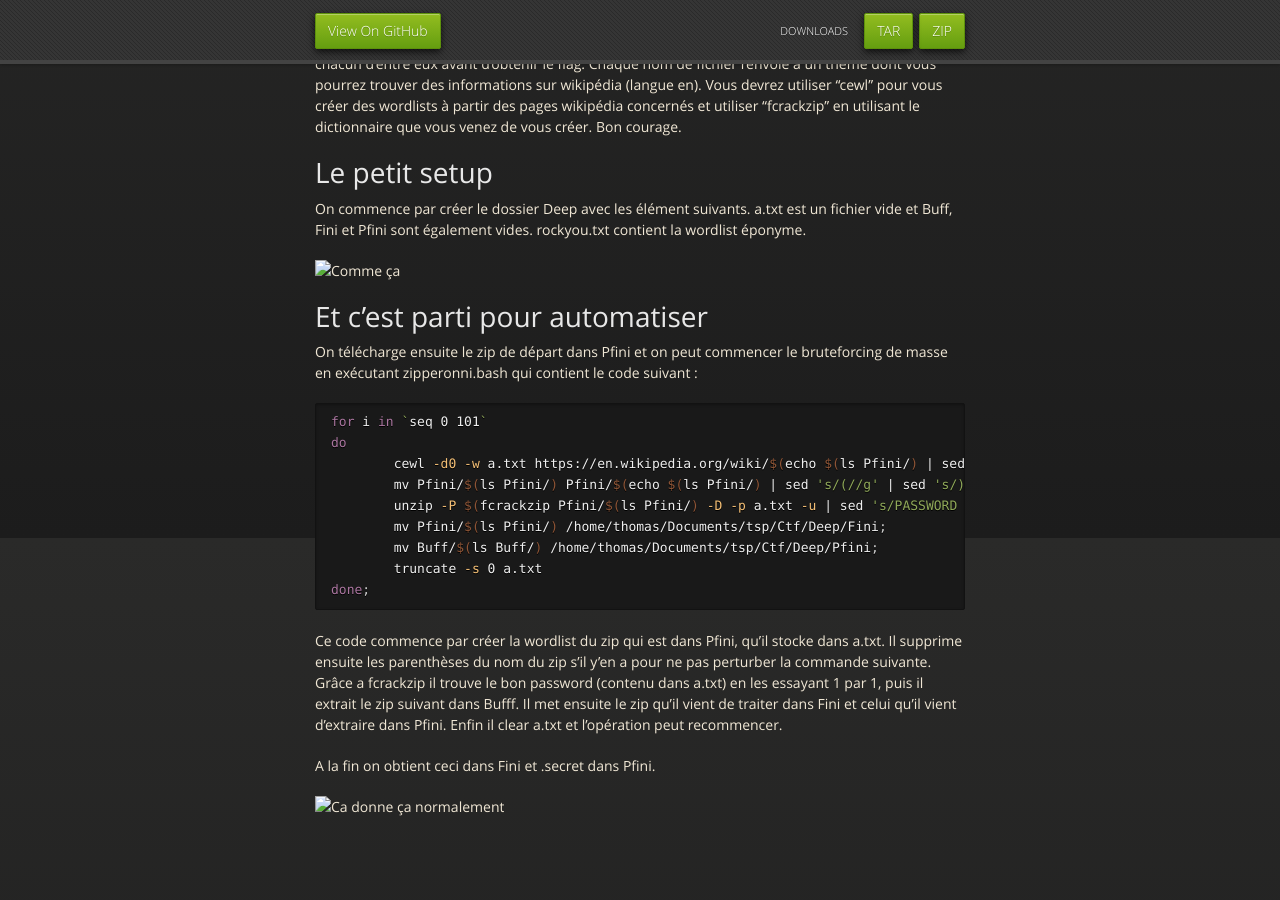
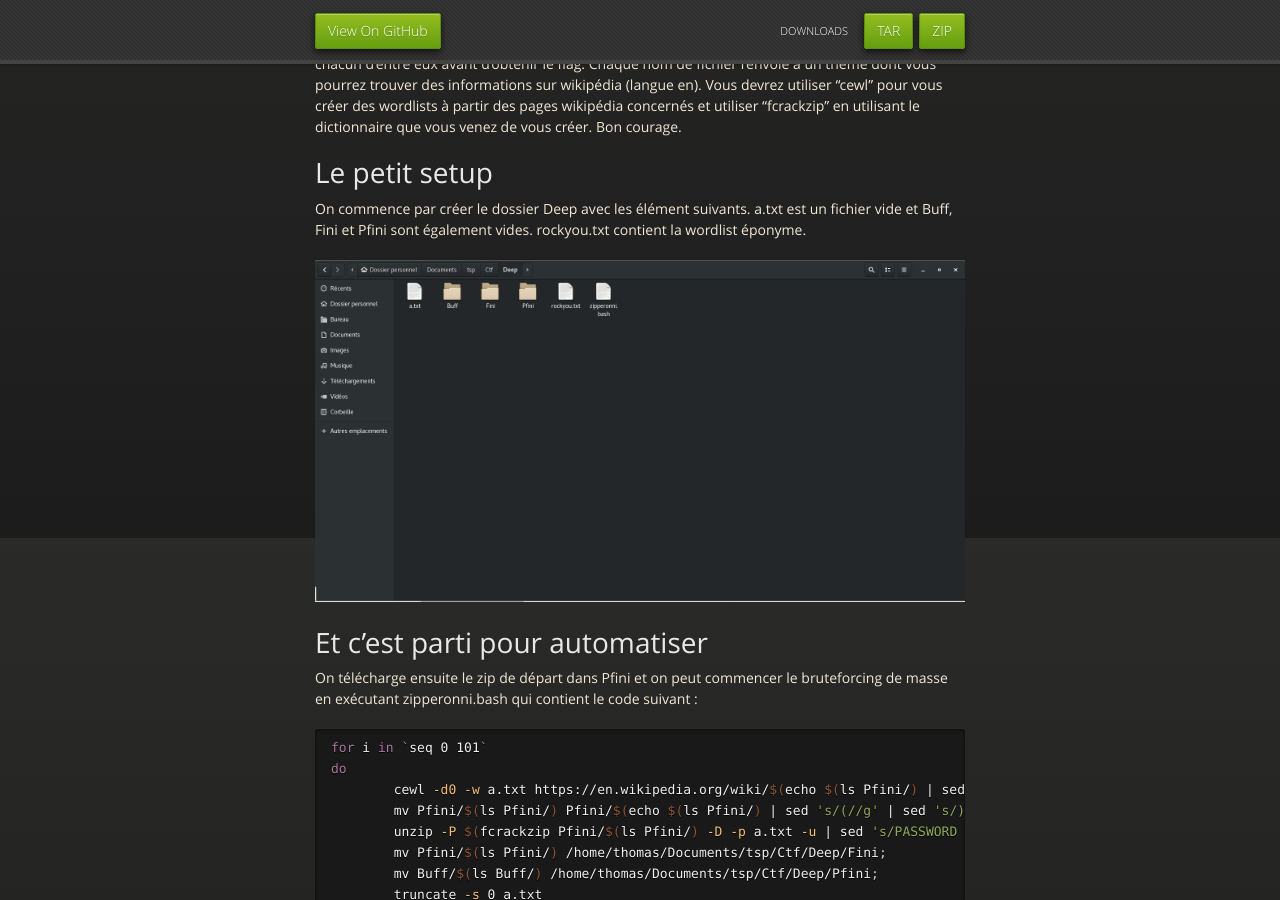
Before and after one commit to HackademINT/hackademint.github.io-legacy, a Jekyll site: the page built from _posts/2018-2019/StarHackademINT2018/2019-03-25-Zipperonni.md, in a window 1280 px wide and 900 px high, scrolled down 362 px. Built offline with Jekyll 4.4.1, drawn with Linux system fonts in a browser that asks for light colours; our own code applies the rules of GitHub Pages for plain Markdown files.

Commit message:
Adding images fix

```diff
--- a/_posts/2018-2019/StarHackademINT2018/2019-03-25-Zipperonni.md
+++ b/_posts/2018-2019/StarHackademINT2018/2019-03-25-Zipperonni.md
@@ -27,7 +27,7 @@ vous venez de vous créer. Bon courage.
 On commence par créer le dossier Deep avec les élément suivants. a.txt est un fichier vide et Buff, Fini et Pfini sont également vides. rockyou.txt
 contient la wordlist éponyme.
 
-![Comme ça](Zipperonni1.png)
+![Comme ça](/assets/images/Zipperonni1.png)
 
 # Et c'est parti pour automatiser
 On télécharge ensuite le zip de départ dans Pfini et on peut commencer le bruteforcing de masse en exécutant zipperonni.bash qui contient le code suivant :
@@ -52,4 +52,4 @@ Enfin il clear a.txt et l’opération peut recommencer.
 
 A la fin on obtient ceci dans Fini et .secret dans Pfini.
 
-![Ca donne ça normalement](Zipperonni2.png)
+![Ca donne ça normalement](/assets/images/Zipperonni2.png)
```
Also changed, not shown: _posts/2018-2019/StarHackademINT2018/2019-03-25-RSA-Extreme.md (+1 -1 lines).
